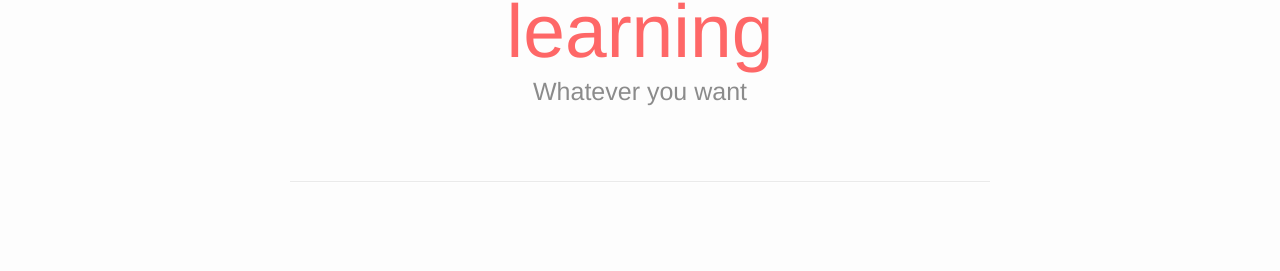
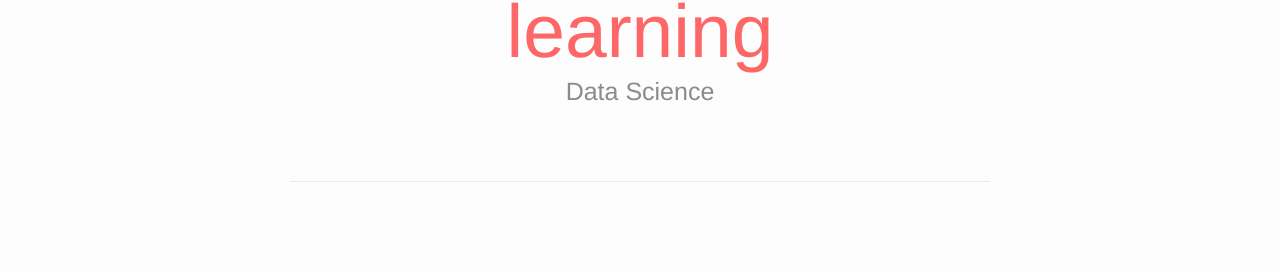
Before and after one commit to kellykim1110/kellykim1110.github.io, a Jekyll site: the page built from index.html, in a window 1280 px wide. Shown: the part 184-455 px from the top of the page. Built offline with Jekyll 4.4.1, drawn with Linux system fonts in a browser that asks for light colours; nearby versions of some CDN libraries; the list of posts is cut into pages by our own code.

Commit message:
edit index

```diff
--- a/index.html
+++ b/index.html
@@ -4,7 +4,7 @@ layout: default
 
 <div class="header-bar">
   <h1>Marshmallow is learning</h1>
-  <h2>Whatever you want</h2>
+  <h2>Data Science</h2>
   <br/>
   <hr>
   <br/>
```
